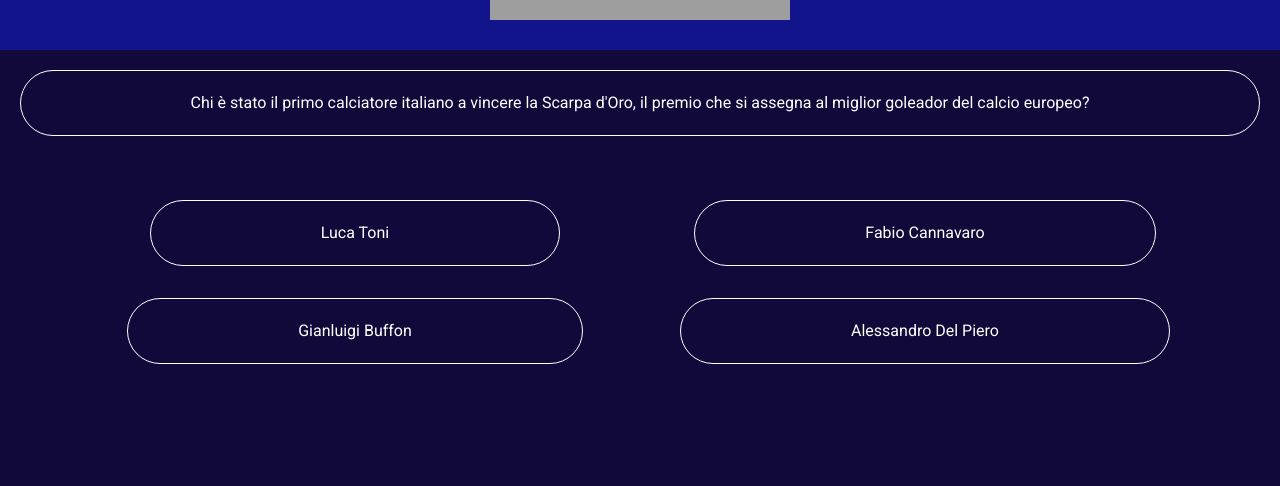
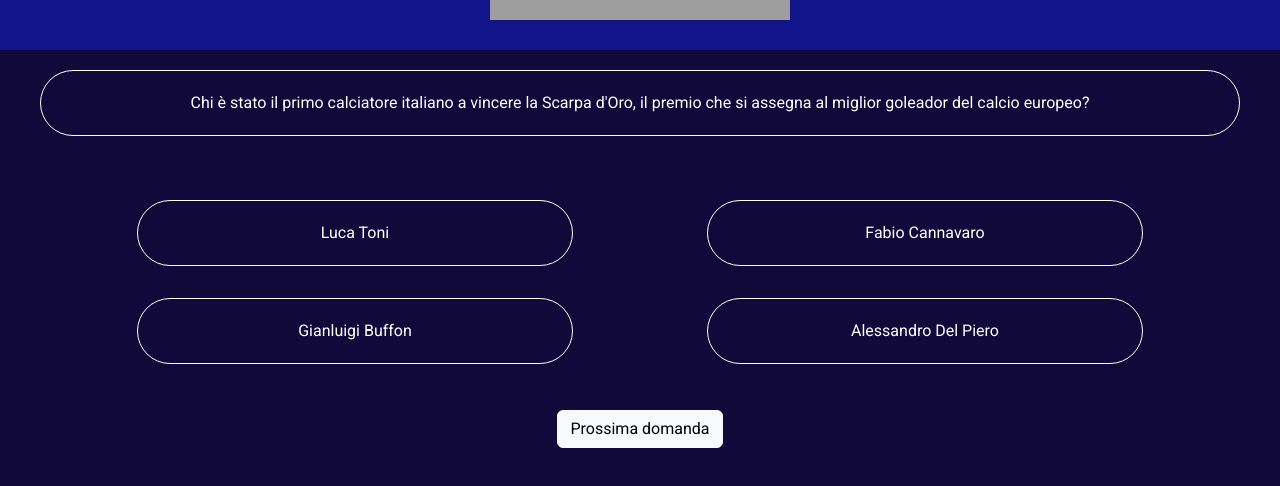
Before and after one commit to BeatriceRocchi/millionaire, a Vue app: page / in a window 1280 px wide. Shown: the part 310-796 px from the top of the page. Built offline with nearby package versions, Linux system fonts and the light colour scheme; grey boxes are pictures that could not be loaded.

Commit message:
[add] logic of random questions without repetition

```diff
--- a/src/App.vue
+++ b/src/App.vue
@@ -14,6 +14,7 @@ export default {
   data() {
     return {
       questions,
+      extractedQuestions: [],
       questionId: 0,
       stringClassToAdd: "",
       isClicked: false,
@@ -23,8 +24,30 @@ export default {
   },
   methods: {
     selectRandomQuestion() {
-      this.questionId = Math.floor(Math.random() * this.questions.length);
+      //Verifica fine partita per estrazione di tutte le domande
+      if (this.extractedQuestions.length === this.questions.length) {
+        return console.log("fine partita");
+      }
+
+      //Reset
+      let containerElement = document.querySelector(".container");
+      containerElement.classList.remove("blocked");
+      this.stringClassToAdd = "";
+      this.isClicked = false;
+      this.isCorrect = false;
+      this.idSelectedAnswer = null;
+
+      //Estrazione random domanda con esclusione delle domande già estratte
+      do {
+        this.questionId = Math.floor(Math.random() * this.questions.length);
+      } while (
+        this.extractedQuestions.includes(this.questions[this.questionId])
+      );
+
+      this.extractedQuestions.push(this.questions[this.questionId]);
     },
+
+    //Verifica risposta cliccata dall'utente
     checkAnswer(index) {
       this.idSelectedAnswer = index;
       this.isClicked = true;
@@ -35,6 +58,10 @@ export default {
         this.isCorrect = false;
         this.stringClassToAdd = "wrong";
       }
+
+      //Aggiunta blocco sul container delle domande per evitare l'utente possa ricliccare dopo aver dato la risposta
+      let containerElement = document.querySelector(".container");
+      containerElement.classList.add("blocked");
     },
   },
   mounted() {
@@ -64,6 +91,12 @@ export default {
       </div>
     </div>
   </main>
+
+  <footer>
+    <button @click="selectRandomQuestion()" class="btn btn-light">
+      Prossima domanda
+    </button>
+  </footer>
 </template>
 
 <style lang="scss">
@@ -80,8 +113,15 @@ header {
 main {
   text-align: center;
   background-color: #11093a;
-  height: calc(100vh - 360px);
+  height: calc(100vh - 360px - 100px);
   color: white;
   padding-top: 20px;
 }
+
+footer {
+  text-align: center;
+  background-color: #11093a;
+  height: 100px;
+  padding: 20px;
+}
 </style>
--- a/src/assets/scss/partials/_general.scss
+++ b/src/assets/scss/partials/_general.scss
@@ -10,9 +10,14 @@ body {
 
 .box {
   display: inline-block;
-  padding: 20px 170px;
+  padding: 20px 150px;
   border: 1px solid white;
   border-radius: 90em;
+
+  &-answer {
+    width: 80%;
+    padding: 20px 0;
+  }
 }
 
 .correct {
@@ -22,3 +27,7 @@ body {
 .wrong {
   background-color: red;
 }
+
+.blocked {
+  pointer-events: none;
+}
--- a/src/components/Answer.vue
+++ b/src/components/Answer.vue
@@ -9,7 +9,7 @@ export default {
 
 <template>
   <div class="col my-3">
-    <div class="box" :class="classToAdd">{{ answer }}</div>
+    <div class="box box-answer" :class="classToAdd">{{ answer }}</div>
   </div>
 </template>
 
```
